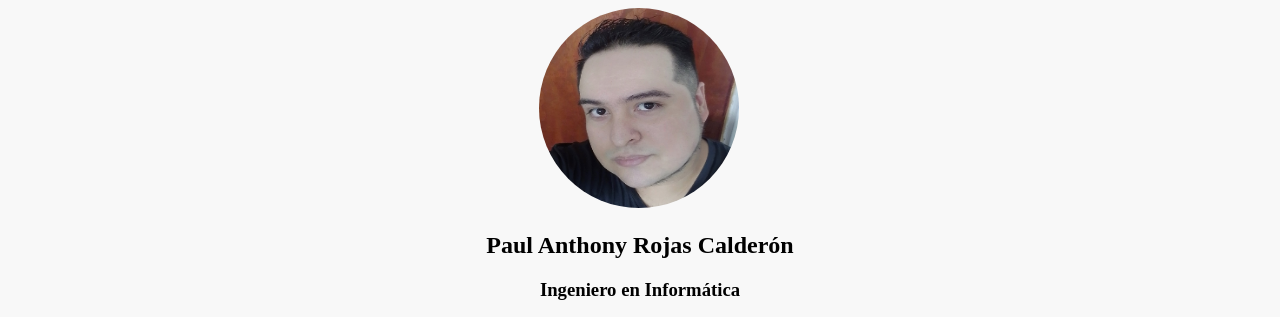
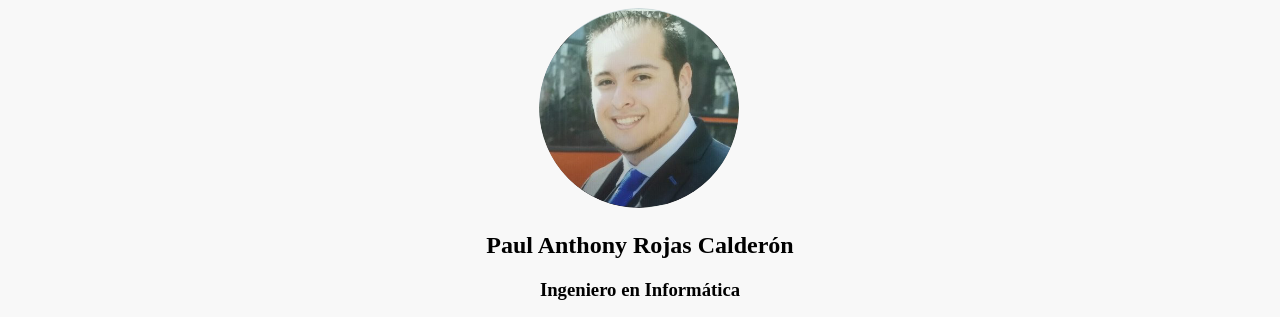
Before and after one commit to paulrojasc/paulrojasc.github.io, a plain HTML site: page index.html in a window 1280 px wide. Shown: the top 317 px of the page. Drawn offline with Linux system fonts and the light colour scheme.

Commit message:
Actualizacion img perfil

```diff
--- a/index.html
+++ b/index.html
@@ -12,7 +12,7 @@
 
 <body>
   <div class="circular--landscape">
-    <img src="assets/img/foto_curriculum.jpg" />
+    <img src="assets/img/foto_curriculum.png" />
   </div>
 
 
```
Also changed, not shown: assets/img/foto_curriculum.jpg (deleted), assets/img/foto_curriculum.png (added).
